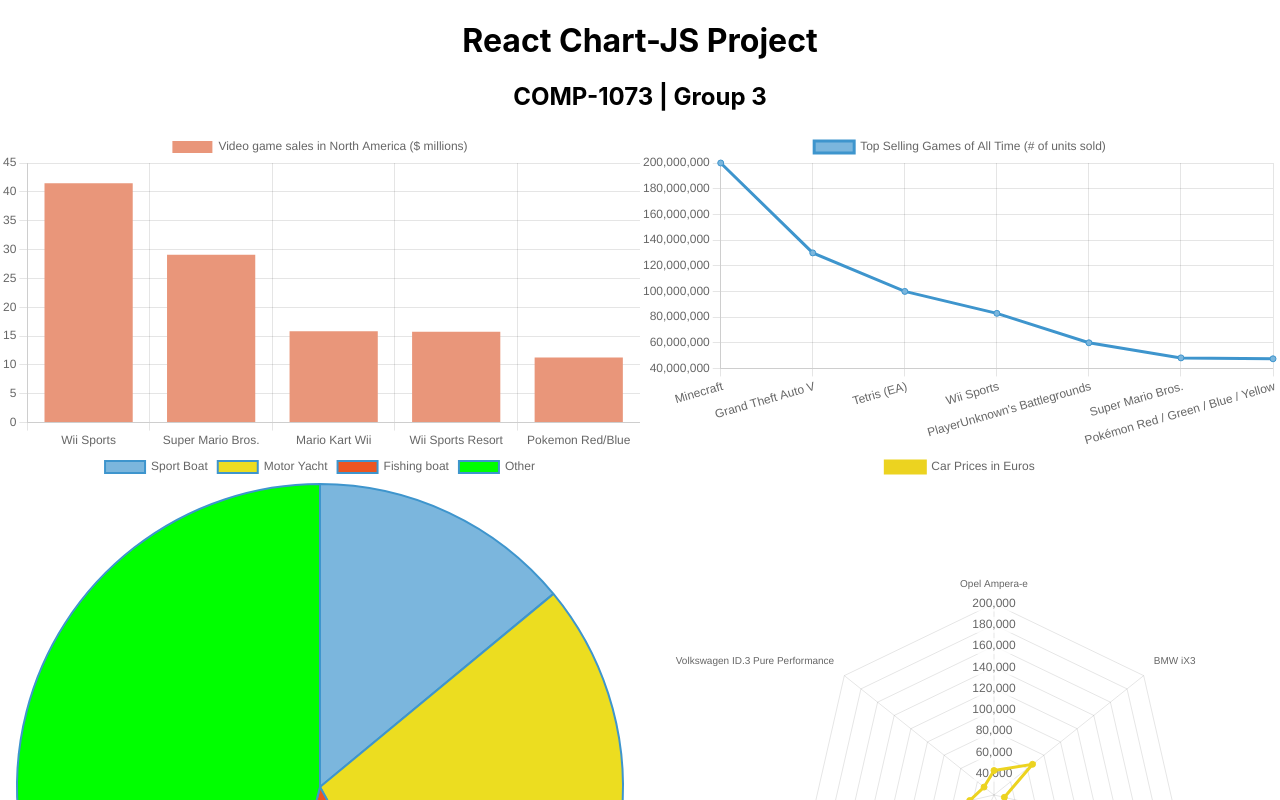
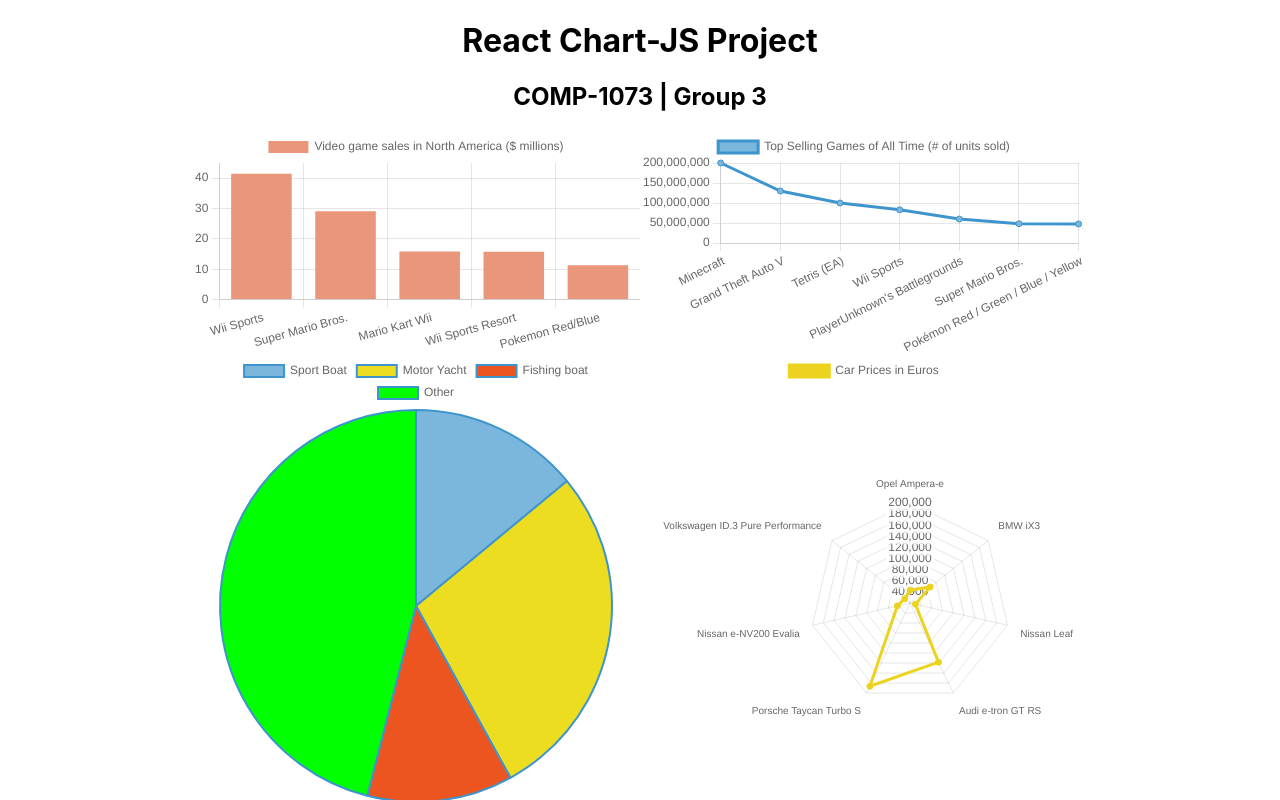
Before and after one commit to asouvanlasy/comp-1073-project, a React (Create React App) app: page / in a window 1280 px wide. Shown: the top 800 px of the page. Built offline with nearby package versions, Linux system fonts and the light colour scheme.

Commit message:
Added margin

```diff
--- a/src/App.css
+++ b/src/App.css
@@ -40,4 +40,5 @@
 .charts {
   display: grid;
   grid-template-columns: 50% 50%;
+  margin: 0% 15%;
 }
```
